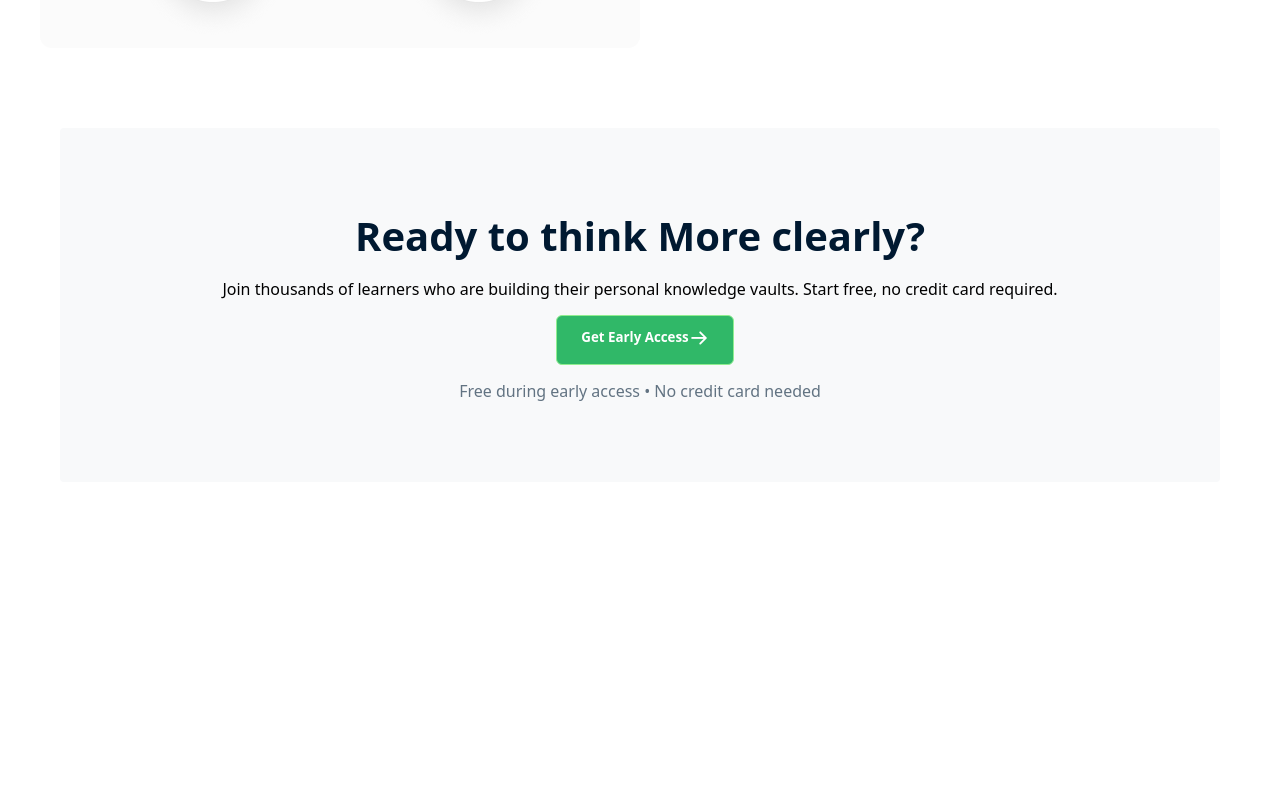
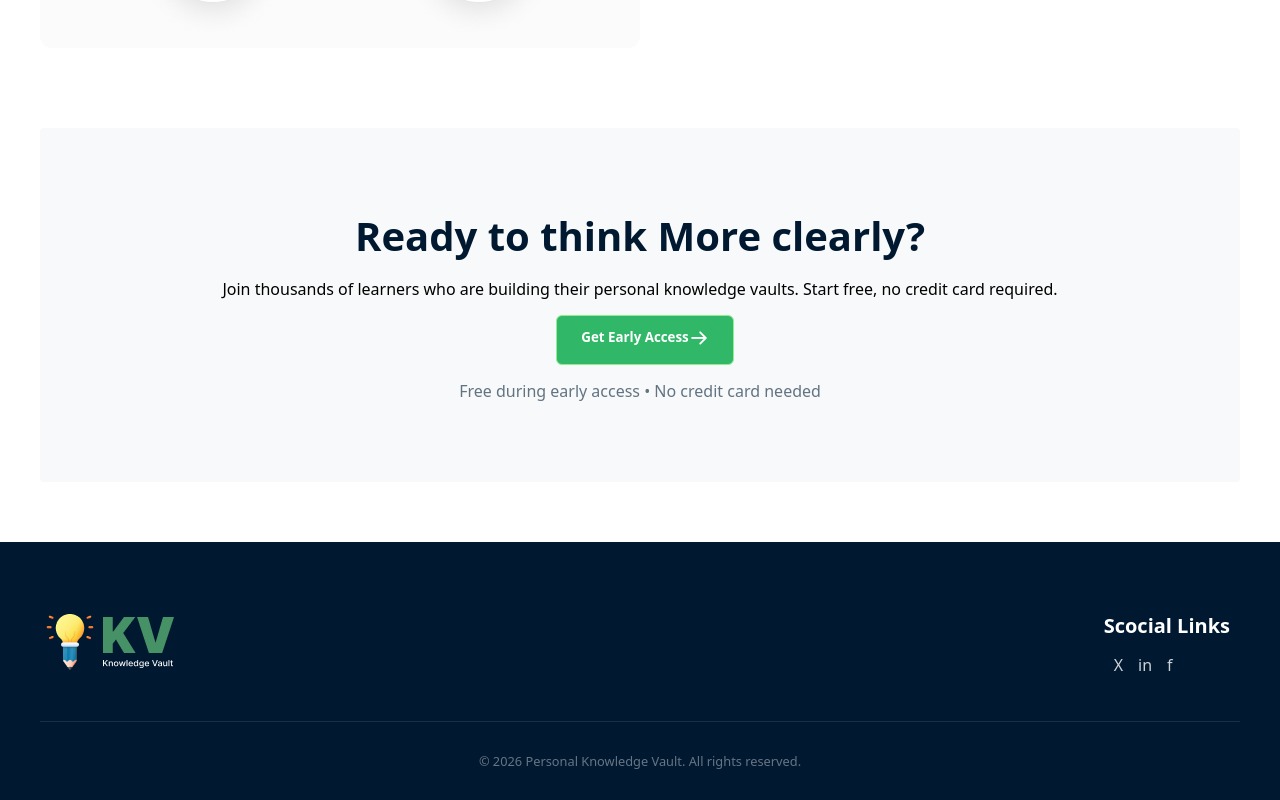
Before and after one commit to parvez4987/parvez_assignment_1, a plain HTML site: page index.html in a window 1280 px wide. Shown: the part 1815-2615 px from the top of the page. Before the commit the page ends 2297 px from the top, so only its background shows below. Drawn offline with Linux system fonts and the light colour scheme.

Commit message:
Footer part

```diff
--- a/index.html
+++ b/index.html
@@ -100,8 +100,25 @@
     </section>
 
     <!-- Footer Section -->
-    <section>
-
+    <section class="footer_all">
+        <div class="footer">
+            <div class="footer_content">
+            <div class="footer_logo">
+                <img src="B13-A01-Knowledge-Vault/assets/logo-footer.png" alt="">
+            </div>
+            <div class="footer_links">
+                <h4>Scocial Links</h4>
+                <div class="footer_icon">
+                    <p>X</p>
+                    <p>in</p>
+                    <p>f</p>
+                </div>
+            </div>
+        </div>
+        <div class="copyright">
+            &copy; 2026 Personal Knowledge Vault. All rights reserved.
+        </div>
+        </div>
     </section>
 </body>
 </html>
--- a/style.css
+++ b/style.css
@@ -119,6 +119,12 @@
     border: 1px solid lightgreen;
     margin-left: 10px;
 }
+.banner_btn1:hover {
+    background-color: green;
+}
+.banner_btn2:hover{
+    background-color: green;
+}
 
 /* Notes */
 
@@ -225,13 +231,13 @@
 .early_access{
     max-width: 1200px;
     margin: 0 auto;
-    padding: 0 20px;
+    /* padding: 0 20px; */
     text-align: center;
     justify-content: center;
+    margin-bottom: 60px;
 }
 .early_content{
     background-color: #F8F9FA;
-    width: 1200px;
     max-width: 100%;
     text-align: center;
     padding: 80px 40px;
@@ -255,3 +261,58 @@
 .early_content button{
     margin-top: 15px;
 }
+
+/* Footer section */
+
+.footer{
+    max-width: 1200px;
+    margin: 0 auto;
+    padding: 0 20px;
+    background-color: #001931;
+    color: white;
+    padding: 60px 0 30px;
+
+}
+.footer_all{
+    background-color: #001931;
+}
+.footer_content{
+    display: flex;
+    justify-content: space-between;
+    align-items: center;
+    border-bottom: 1px solid rgba(255,255,255,0.1);
+    padding-bottom: 40px;
+    margin-bottom: 30px;
+}
+.footer_logo{
+    font-size: 30px;
+    font-weight: bold;
+    display: flex;
+    align-items: center;
+}
+.footer_links h4{
+    font-size: 20px;
+    margin: 10px;
+    color: white;
+}
+.footer_icon{
+    padding: 5px;
+    text-align: center;
+    display: flex;
+}
+.footer_icon p{
+    color: white;
+    margin-left: 15px;
+    opacity: 0.8;
+    transition: opacity 0.3s;
+    border-radius: 100%;
+
+}
+
+
+
+.copyright {
+    text-align: center;
+    font-size: 0.8rem;
+    color: rgba(255,255,255,0.4);
+}
```
